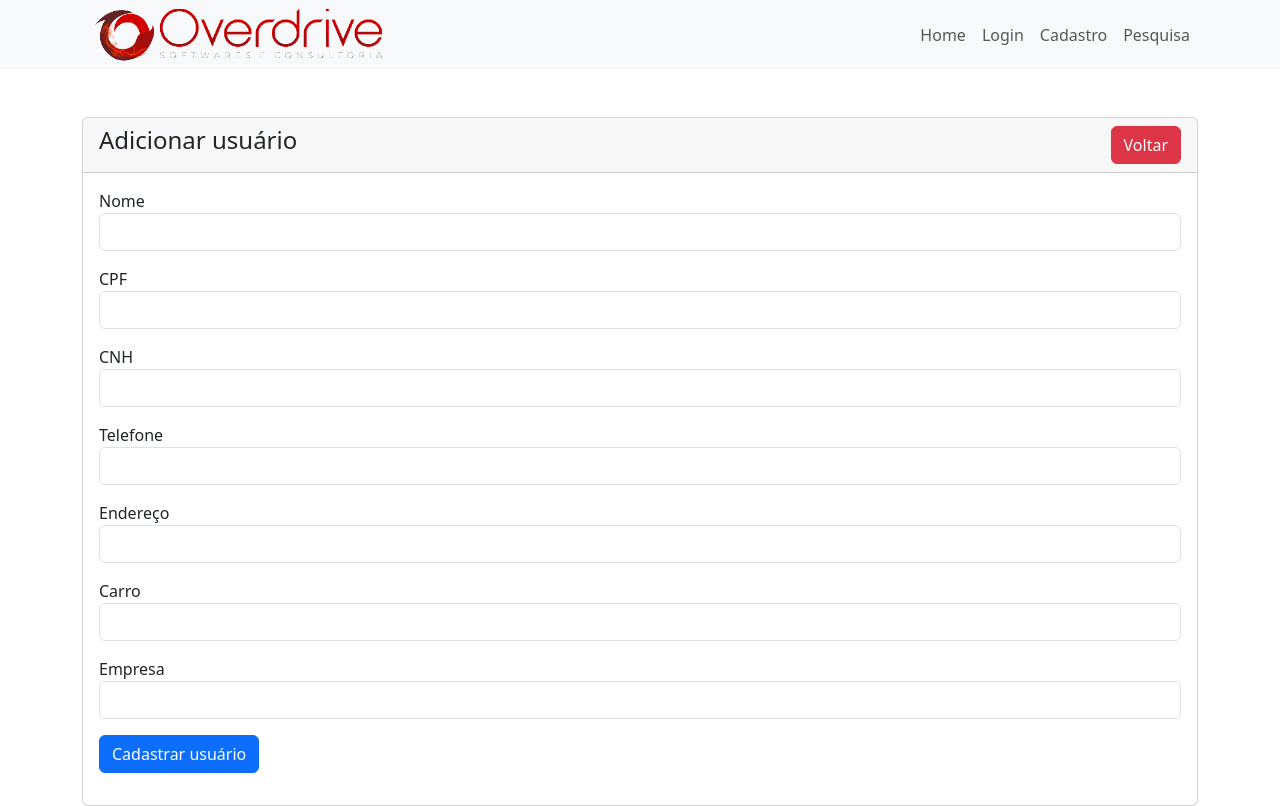
After one commit to Andrezepf/projeto-1-overdrive, a PHP site: page /cadastro_u.php in a window 1280 px wide. The commit adds this page. Run offline with PHP 8.4, Linux system fonts and the light colour scheme.

Commit message:
cadastro não funciona

```diff
--- /dev/null
+++ b/cadastro_u.php
@@ -0,0 +1,75 @@
+<?php
+session_start();
+include('./includes/header.php');
+include('./includes/navbar.php');
+include('./conexao.php');
+?>
+
+
+<div class="container mt-5">
+
+    <?php include('message.php'); ?>
+
+    <div class="row">
+        <div class="col-md-12">
+            <div class="card">
+                <div class="card-header">
+                    <h4>Adicionar usuário
+                        <a href="" class="btn btn-danger float-end">Voltar</a>
+                    </h4>
+                </div>
+                <div class="card-body">
+                    <form action="code.php" method="post">
+
+                        <div class="mb-3">
+                            <label>Nome</label>
+                            <input type="text" name="nome" class="form-control">
+                        </div>
+                        <div class="mb-3">
+                            <label>CPF</label>
+                            <input type="text" name="cpf" class="form-control">
+                        </div>
+                        <div class="mb-3">
+                            <label>CNH</label>
+                            <input type="text" name="cnh" class="form-control">
+                        </div>
+                        <div class="mb-3">
+                            <label>Telefone</label>
+                            <input type="text" name="telefone" class="form-control">
+                        </div>
+                        <div class="mb-3">
+                            <label>Endereço</label>
+                            <input type="text" name="endereco" class="form-control">
+                        </div>
+                        <div class="mb-3">
+                            <label>Carro</label>
+                            <input type="text" name="carro" class="form-control">
+                        </div>
+                        <div class="mb-3">
+                            <label>Empresa</label>
+                            <input type="text" name="empresa" class="form-control">
+                        </div>
+                        <div class="mb-3">
+                            <button type="submit" name="cadastra_u" class="btn btn-primary">Cadastrar usuário</button>
+                        </div>
+                    </form>
+                </div>
+            </div>
+        </div>
+    </div>
+</div>
+
+
+
+
+
+
+
+
+
+
+
+
+<?php
+include('./includes/footer.php');
+?>
--- a/includes/navbar.php
+++ b/includes/navbar.php
@@ -14,7 +14,7 @@
           <a class="nav-link" href="login.php">Login</a>
         </li>
         <li class="nav-item">
-          <a class="nav-link" href="register.php">Register</a>
+          <a class="nav-link" href="cadastro_u.php">Cadastro</a>
         </li>
         <li class="nav-item">
           <a class="nav-link" href="pesquisa.php">Pesquisa</a>
--- a/index.php
+++ b/index.php
@@ -1,8 +1,7 @@
 <?php
 include('./includes/header.php');
 include('./includes/navbar.php');
-
-include('./conexao.php')
+include('./conexao.php');
 ?>
 
 <div class="py-5">
--- /dev/null
+++ b/message.php
@@ -0,0 +1,13 @@
+<?php
+if(isset($_SESSION['message'])) :
+?>
+
+<div class="alert alert-warning alert-dismissible fade show" role="alert">
+  <strong><?= $_SESSION['message']; ?></strong>
+  <button type="button" class="btn-close" data-bs-dismiss="alert" aria-label="Close"></button>
+</div>
+
+<?php
+    unset($_SESSION['message']);
+    endif;
+?>
```
Also changed, not shown: code.php (added, +35 -0 lines).
